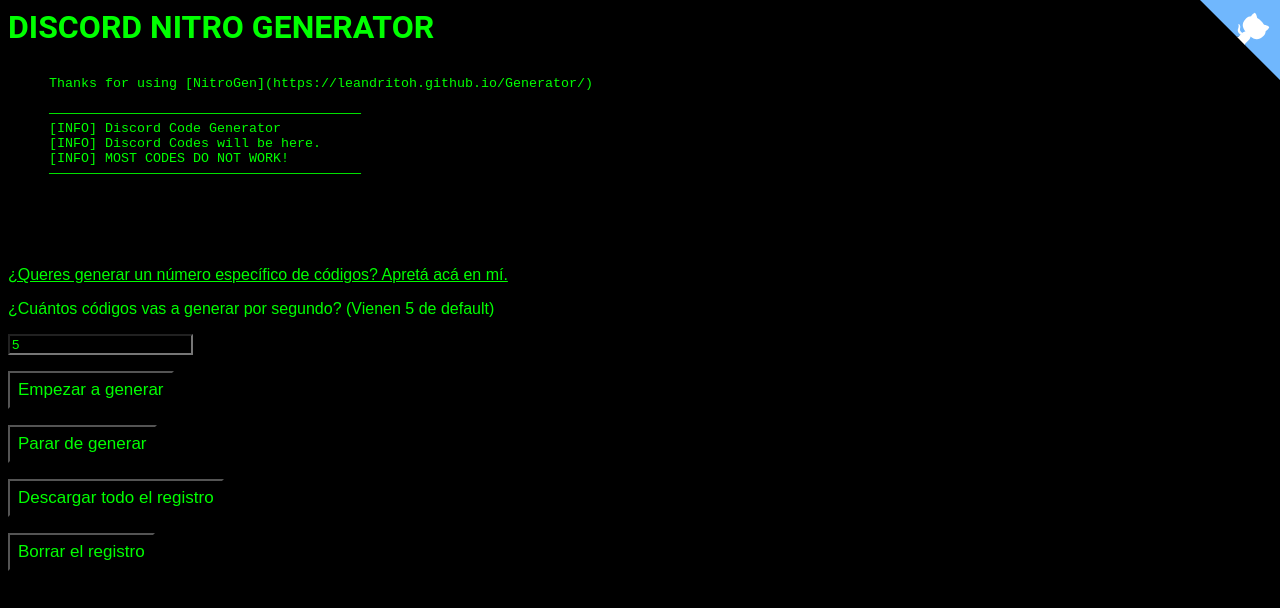
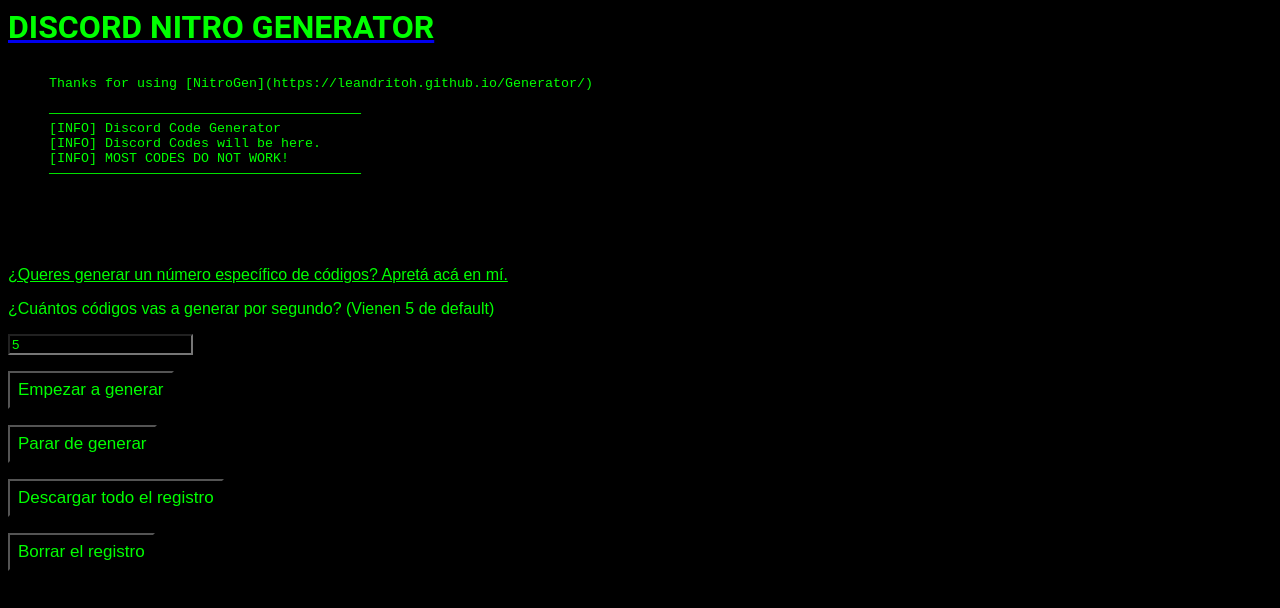
Before and after one commit to Leandritoh/Generator, a plain HTML site: page index.html in a window 1280 px wide. Drawn offline with Linux system fonts and the light colour scheme.

Commit message:
Update index.html

```diff
--- a/index.html
+++ b/index.html
@@ -34,24 +34,7 @@
     <body>
     <a href="https://leandritoh.github.io/Generator/" class="github-corner" aria-label="View source on GitHub"
     title="View Source on Github">
- <svg width="80" height="80" viewBox="0 0 250 250" style="fill:#70B7FD; color:#fff;
-    position: absolute; top: 0; border: 0; right: 0;"
-    aria-hidden="true">
-    <path d="M0,0 L115,115 L130,115 L142,142 L250,250 L250,0 Z"> </path>
-    <path d="M128.3,109.0 C113.8,99.7 119.0,89.6 119.0,89.6 C122.0,82.7 120.5,78.6 120.5,78.6 C119.2,72.0 123.4,76.3
-    123.4,76.3 C127.3,80.9 125.5,87.3 125.5,87.3 C122.9,97.6 130.6,101.9 134.4,103.2" fill="currentColor"
-      style="transform-origin: 130px 106px;" class="octo-arm"> </path>
-      <path d="M115.0,115.0 C114.9,115.1 118.7,116.5 119.8,115.4 L133.7,101.6 C136.9,99.2 139.9,98.4 142.2,98.6
-      C133.8,88.0 127.5,74.4 143.8,58.0 C148.5,53.4 154.0,51.2 159.7,51.0 C160.3,49.4 163.2,43.6 171.4,40.1
-      C171.4,40.1 176.1,42.5 178.8,56.2 C183.1,58.6 187.2,61.8 190.9,65.4 C194.5,69.0 197.7,73.2 200.1,77.6
-      C213.8,80.2 216.3,84.9 216.3,84.9 C212.7,93.1 206.9,96.0 205.4,96.6 C205.1,102.4 203.0,107.8 198.3,112.5
-      C181.9,128.9 168.3,122.5 157.7,114.1 C157.9,116.9 156.7,120.9 152.7,124.9 L141.0,136.5 C139.8,137.7 141.6,141.9
-      141.8,141.8 Z"
-      fill="currentColor" class="octo-body"> </path> </svg> </a>
-      <style>.github-corner:hover .octo-arm{animation:octocat-wave 560ms ease-in-out}@keyframes
-      octocat-wave{0%,100%{transform:rotate(0)}20%,60%{transform:rotate(-25deg)}40%,80%{transform:rotate(10deg)}}@media
-      (max-width:500px){.github-corner:hover .octo-arm{animation:none}.github-corner .octo-arm{animation:octocat-wave 560ms
-      ease-in-out}}</style>
+
 
     <style>
       textarea {
```
